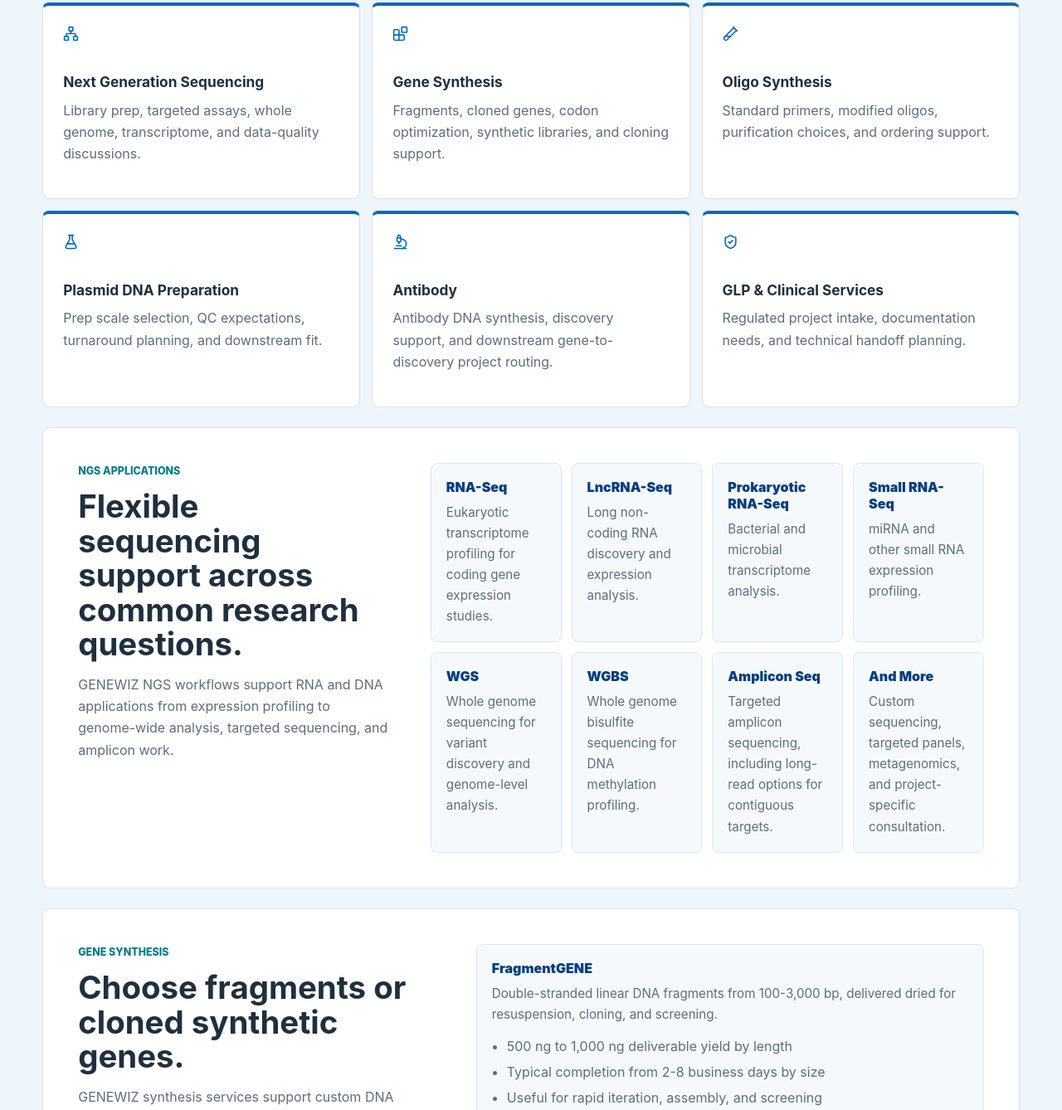
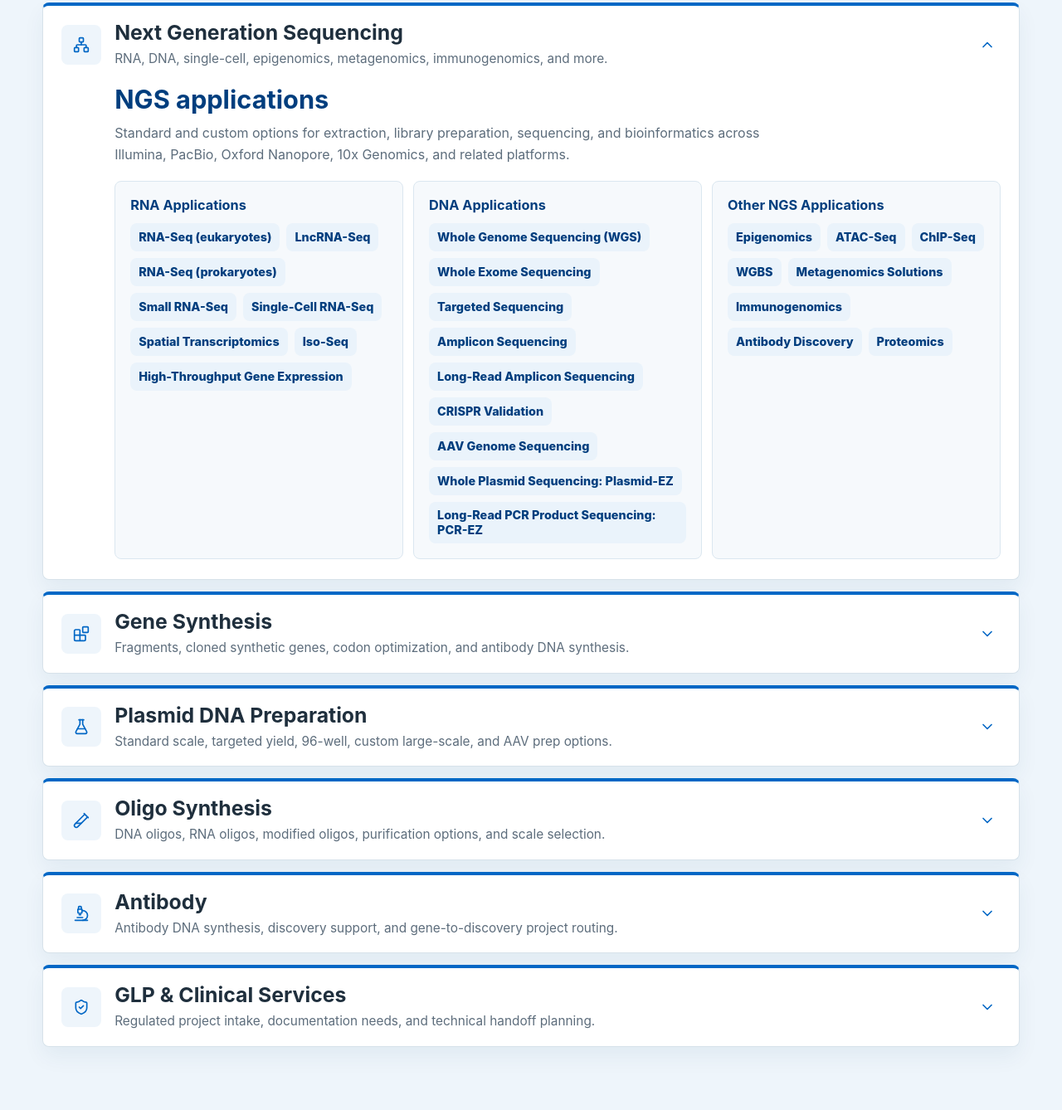
Before and after one commit to sengchongt/GenewizSG, a plain HTML site: page index.html in a window 1280 px wide. Shown: the part 1423-2761 px from the top of the page at 83% size. Drawn offline with nearby package versions, Linux system fonts and the light colour scheme.

Commit message:
Rework service lines accordion

```diff
--- a/index.html
+++ b/index.html
@@ -33,9 +33,7 @@
           </span>
         </a>
         <nav aria-label="Primary navigation">
-          <a href="#solutions">Services</a>
-          <a href="#ngs-applications">NGS Applications</a>
-          <a href="#synthesis">Synthesis</a>
+          <a href="#solutions">Service lines</a>
           <a href="#contact">Contact</a>
         </nav>
         <a class="quote-button" href="#contact">
@@ -83,73 +81,85 @@
 
       <section id="solutions" class="solutions" aria-labelledby="solutions-title">
         <div class="section-heading">
-          <p class="section-kicker">Service Lanes</p>
+          <p class="section-kicker">Service Lines</p>
           <h2 id="solutions-title">GENEWIZ services I can help route.</h2>
         </div>
-        <div class="solution-grid">
+
+        <div class="service-lines">
+          <details class="service-line" open>
+            <summary>
+              <span class="summary-icon"><i data-lucide="network"></i></span>
+              <span>
+                <strong>Next Generation Sequencing</strong>
+                <small>RNA, DNA, single-cell, epigenomics, metagenomics, immunogenomics, and more.</small>
+              </span>
+              <i class="chevron" data-lucide="chevron-down"></i>
+            </summary>
+            <div class="service-body">
+              <div class="service-intro">
+                <h3>NGS applications</h3>
+                <p>
+                  Standard and custom options for extraction, library preparation,
+                  sequencing, and bioinformatics across Illumina, PacBio, Oxford Nanopore,
+                  10x Genomics, and related platforms.
+                </p>
+              </div>
+              <div class="category-grid">
                 <article>
-            <i data-lucide="network"></i>
-            <h3>Next Generation Sequencing</h3>
-            <p>Library prep, targeted assays, whole genome, transcriptome, and data-quality discussions.</p>
+                  <h4>RNA Applications</h4>
+                  <div class="chip-list">
+                    <span>RNA-Seq (eukaryotes)</span>
+                    <span>LncRNA-Seq</span>
+                    <span>RNA-Seq (prokaryotes)</span>
+                    <span>Small RNA-Seq</span>
+                    <span>Single-Cell RNA-Seq</span>
+                    <span>Spatial Transcriptomics</span>
+                    <span>Iso-Seq</span>
+                    <span>High-Throughput Gene Expression</span>
+                  </div>
                 </article>
                 <article>
-            <i data-lucide="blocks"></i>
-            <h3>Gene Synthesis</h3>
-            <p>Fragments, cloned genes, codon optimization, synthetic libraries, and cloning support.</p>
+                  <h4>DNA Applications</h4>
+                  <div class="chip-list">
+                    <span>Whole Genome Sequencing (WGS)</span>
+                    <span>Whole Exome Sequencing</span>
+                    <span>Targeted Sequencing</span>
+                    <span>Amplicon Sequencing</span>
+                    <span>Long-Read Amplicon Sequencing</span>
+                    <span>CRISPR Validation</span>
+                    <span>AAV Genome Sequencing</span>
+                    <span>Whole Plasmid Sequencing: Plasmid-EZ</span>
+                    <span>Long-Read PCR Product Sequencing: PCR-EZ</span>
+                  </div>
                 </article>
                 <article>
-            <i data-lucide="test-tube-2"></i>
-            <h3>Oligo Synthesis</h3>
-            <p>Standard primers, modified oligos, purification choices, and ordering support.</p>
-          </article>
-          <article>
-            <i data-lucide="flask-conical"></i>
-            <h3>Plasmid DNA Preparation</h3>
-            <p>Prep scale selection, QC expectations, turnaround planning, and downstream fit.</p>
-          </article>
-          <article>
-            <i data-lucide="microscope"></i>
-            <h3>Antibody</h3>
-            <p>Antibody DNA synthesis, discovery support, and downstream gene-to-discovery project routing.</p>
-          </article>
-          <article>
-            <i data-lucide="shield-check"></i>
-            <h3>GLP & Clinical Services</h3>
-            <p>Regulated project intake, documentation needs, and technical handoff planning.</p>
+                  <h4>Other NGS Applications</h4>
+                  <div class="chip-list">
+                    <span>Epigenomics</span>
+                    <span>ATAC-Seq</span>
+                    <span>ChIP-Seq</span>
+                    <span>WGBS</span>
+                    <span>Metagenomics Solutions</span>
+                    <span>Immunogenomics</span>
+                    <span>Antibody Discovery</span>
+                    <span>Proteomics</span>
+                  </div>
                 </article>
               </div>
+            </div>
+          </details>
 
-        <div id="ngs-applications" class="service-detail">
-          <div class="detail-copy">
-            <p class="section-kicker">NGS Applications</p>
-            <h3>Flexible sequencing support across common research questions.</h3>
-            <p>
-              GENEWIZ NGS workflows support RNA and DNA applications from expression
-              profiling to genome-wide analysis, targeted sequencing, and amplicon work.
-            </p>
-          </div>
-          <div class="application-grid">
-            <article><span>RNA-Seq</span><p>Eukaryotic transcriptome profiling for coding gene expression studies.</p></article>
-            <article><span>LncRNA-Seq</span><p>Long non-coding RNA discovery and expression analysis.</p></article>
-            <article><span>Prokaryotic RNA-Seq</span><p>Bacterial and microbial transcriptome analysis.</p></article>
-            <article><span>Small RNA-Seq</span><p>miRNA and other small RNA expression profiling.</p></article>
-            <article><span>WGS</span><p>Whole genome sequencing for variant discovery and genome-level analysis.</p></article>
-            <article><span>WGBS</span><p>Whole genome bisulfite sequencing for DNA methylation profiling.</p></article>
-            <article><span>Amplicon Seq</span><p>Targeted amplicon sequencing, including long-read options for contiguous targets.</p></article>
-            <article><span>And More</span><p>Custom sequencing, targeted panels, metagenomics, and project-specific consultation.</p></article>
-          </div>
-        </div>
-
-        <div id="synthesis" class="service-detail two-column-detail">
-          <div class="detail-copy">
-            <p class="section-kicker">Gene Synthesis</p>
-            <h3>Choose fragments or cloned synthetic genes.</h3>
-            <p>
-              GENEWIZ synthesis services support custom DNA needs from linear fragments
-              through cloned genes, with project updates and design support available.
-            </p>
-          </div>
-          <div class="product-stack">
+          <details class="service-line">
+            <summary>
+              <span class="summary-icon"><i data-lucide="blocks"></i></span>
+              <span>
+                <strong>Gene Synthesis</strong>
+                <small>Fragments, cloned synthetic genes, codon optimization, and antibody DNA synthesis.</small>
+              </span>
+              <i class="chevron" data-lucide="chevron-down"></i>
+            </summary>
+            <div class="service-body">
+              <div class="category-grid two-up">
                 <article>
                   <h4>FragmentGENE</h4>
                   <p>Double-stranded linear DNA fragments from 100-3,000 bp, delivered dried for resuspension, cloning, and screening.</p>
@@ -168,38 +178,70 @@
                     <li>Includes sequence verification and project documentation</li>
                   </ul>
                 </article>
+                <article>
+                  <h4>Additional synthesis options</h4>
+                  <div class="chip-list">
+                    <span>TurboGENE</span>
+                    <span>Antibody DNA Synthesis</span>
+                    <span>Synthetic DNA Libraries</span>
+                    <span>CRISPR gRNA Construct Synthesis</span>
+                    <span>AAV Plasmid Synthesis</span>
+                  </div>
+                </article>
               </div>
             </div>
+          </details>
 
-        <div class="service-detail two-column-detail">
-          <div class="detail-copy">
-            <p class="section-kicker">Plasmid DNA Preparation</p>
-            <h3>Scale from routine prep to targeted yield.</h3>
-            <p>
-              GENEWIZ plasmid prep includes standard-scale services, targeted-yield
-              transfection-grade DNA, 96-well mini-preps, custom large-scale preps, and AAV plasmid prep options.
-            </p>
-          </div>
-          <div class="scale-list">
+          <details class="service-line">
+            <summary>
+              <span class="summary-icon"><i data-lucide="flask-conical"></i></span>
+              <span>
+                <strong>Plasmid DNA Preparation</strong>
+                <small>Standard scale, targeted yield, 96-well, custom large-scale, and AAV prep options.</small>
+              </span>
+              <i class="chevron" data-lucide="chevron-down"></i>
+            </summary>
+            <div class="service-body">
+              <div class="category-grid two-up">
+                <article>
+                  <h4>Standard Scale Prep</h4>
+                  <div class="chip-list">
                     <span>Mini</span>
                     <span>Midi</span>
                     <span>Maxi</span>
                     <span>Mega</span>
                     <span>Giga</span>
-            <span>Targeted Yield: 250 ug to 5 g</span>
+                  </div>
+                </article>
+                <article>
+                  <h4>Targeted Yield Prep</h4>
+                  <p>Premium amount-based service for high-copy, stable plasmids, with transfection-grade options and quantities from 250 ug to 5 g.</p>
+                </article>
+                <article>
+                  <h4>Additional prep formats</h4>
+                  <div class="chip-list">
+                    <span>96-well mini-preps</span>
+                    <span>Custom large-scale preps</span>
+                    <span>AAV plasmid preps</span>
+                    <span>Analysis options</span>
+                    <span>Aliquots or custom tubes</span>
+                  </div>
+                </article>
               </div>
             </div>
+          </details>
 
-        <div class="service-detail two-column-detail">
-          <div class="detail-copy">
-            <p class="section-kicker">Oligo Synthesis</p>
-            <h3>Custom DNA, RNA, and modified oligos.</h3>
-            <p>
-              GENEWIZ oligo synthesis supports custom DNA oligos, RNA oligos,
-              modified oligos, purification options, and scale selection based on quantity needs.
-            </p>
-          </div>
-          <div class="product-stack compact">
+          <details class="service-line">
+            <summary>
+              <span class="summary-icon"><i data-lucide="test-tube-2"></i></span>
+              <span>
+                <strong>Oligo Synthesis</strong>
+                <small>DNA oligos, RNA oligos, modified oligos, purification options, and scale selection.</small>
+              </span>
+              <i class="chevron" data-lucide="chevron-down"></i>
+            </summary>
+            <div class="service-body">
+              <div class="category-grid three-up">
                 <article>
                   <h4>Overnight DNA Oligos</h4>
                   <p>Standard, desalted DNA oligos up to 60 nucleotides at 25 or 50 nmol scale.</p>
@@ -213,6 +255,54 @@
                   <p>Long, modified, and purified oligos with expanded scale options and many chemical modifications.</p>
                 </article>
               </div>
+            </div>
+          </details>
+
+          <details class="service-line">
+            <summary>
+              <span class="summary-icon"><i data-lucide="microscope"></i></span>
+              <span>
+                <strong>Antibody</strong>
+                <small>Antibody DNA synthesis, discovery support, and gene-to-discovery project routing.</small>
+              </span>
+              <i class="chevron" data-lucide="chevron-down"></i>
+            </summary>
+            <div class="service-body">
+              <div class="category-grid two-up">
+                <article>
+                  <h4>Antibody DNA Synthesis</h4>
+                  <p>Synthesis and cloning of heavy and light chain sequences for antibody research workflows.</p>
+                </article>
+                <article>
+                  <h4>Antibody Discovery</h4>
+                  <p>Project routing for discovery and immunology workflows connected to synthesis and sequencing needs.</p>
+                </article>
+              </div>
+            </div>
+          </details>
+
+          <details class="service-line">
+            <summary>
+              <span class="summary-icon"><i data-lucide="shield-check"></i></span>
+              <span>
+                <strong>GLP & Clinical Services</strong>
+                <small>Regulated project intake, documentation needs, and technical handoff planning.</small>
+              </span>
+              <i class="chevron" data-lucide="chevron-down"></i>
+            </summary>
+            <div class="service-body">
+              <div class="category-grid two-up">
+                <article>
+                  <h4>GLP-Compliant Services</h4>
+                  <p>Regulated service routing for programs needing documented workflows and quality-system alignment.</p>
+                </article>
+                <article>
+                  <h4>Clinical Services</h4>
+                  <p>Support for identifying the right clinical or preclinical service contact and intake path.</p>
+                </article>
+              </div>
+            </div>
+          </details>
         </div>
       </section>
 
--- a/styles.css
+++ b/styles.css
@@ -122,7 +122,6 @@ nav a {
 .quote-button svg,
 .primary-action svg,
 .secondary-action svg,
-.solution-grid svg,
 .contact-methods svg,
 .contact-form button svg {
   width: 19px;
@@ -277,86 +276,124 @@ section:not(.hero) {
   background: #eef5fb;
 }
 
-.solution-grid {
+.service-lines {
   display: grid;
-  grid-template-columns: repeat(3, minmax(0, 1fr));
   gap: 14px;
 }
 
-.solution-grid article {
-  min-height: 205px;
-  padding: 24px;
-  background: var(--panel);
+.service-line {
+  overflow: clip;
+  background: #fff;
   border: 1px solid var(--line);
+  border-top: 4px solid var(--blue);
   border-radius: 8px;
-  border-top: 4px solid var(--blue);
+  box-shadow: 0 12px 26px rgba(15, 64, 105, 0.06);
 }
 
-.solution-grid svg {
-  margin-bottom: 34px;
+.service-line summary {
+  display: grid;
+  grid-template-columns: 48px minmax(0, 1fr) 26px;
+  gap: 16px;
+  align-items: center;
+  min-height: 92px;
+  padding: 18px 22px;
+  cursor: pointer;
+  list-style: none;
+}
+
+.service-line summary::-webkit-details-marker {
+  display: none;
+}
+
+.summary-icon {
+  display: grid;
+  width: 48px;
+  height: 48px;
+  place-items: center;
+  border-radius: 8px;
+  background: #eef5fb;
   color: var(--blue);
 }
 
-.service-detail {
-  display: grid;
-  grid-template-columns: minmax(260px, 0.56fr) minmax(0, 1fr);
-  gap: clamp(22px, 4vw, 52px);
-  margin-top: 24px;
-  padding: clamp(24px, 4vw, 42px);
-  background: #fff;
-  border: 1px solid var(--line);
-  border-radius: 8px;
+.summary-icon svg,
+.chevron {
+  width: 20px;
+  height: 20px;
 }
 
-.service-detail:first-of-type {
-  margin-top: 42px;
+.service-line strong {
+  display: block;
+  color: var(--ink);
+  font-size: clamp(1.18rem, 2vw, 1.55rem);
+  line-height: 1.18;
 }
 
-.detail-copy h3 {
-  margin-bottom: 14px;
-  font-size: clamp(1.65rem, 3vw, 2.5rem);
-  line-height: 1.08;
+.service-line small {
+  display: block;
+  margin-top: 6px;
+  color: var(--muted);
+  font-size: 0.96rem;
+  line-height: 1.45;
 }
 
-.application-grid {
+.chevron {
+  color: var(--blue);
+  transition: transform 0.2s ease;
+}
+
+.service-line[open] .chevron {
+  transform: rotate(180deg);
+}
+
+.service-body {
+  padding: 0 22px 24px 86px;
+}
+
+.service-intro {
+  max-width: 820px;
+  margin-bottom: 18px;
+}
+
+.service-intro h3 {
+  margin-bottom: 8px;
+  color: var(--deep-blue);
+  font-size: clamp(1.35rem, 2.4vw, 2rem);
+}
+
+.category-grid {
   display: grid;
-  grid-template-columns: repeat(4, minmax(0, 1fr));
+  grid-template-columns: repeat(3, minmax(0, 1fr));
   gap: 12px;
 }
 
-.application-grid article,
-.product-stack article {
+.category-grid.two-up {
+  grid-template-columns: repeat(2, minmax(0, 1fr));
+}
+
+.category-grid.three-up {
+  grid-template-columns: repeat(3, minmax(0, 1fr));
+}
+
+.category-grid article {
   padding: 18px;
   background: #f6f9fc;
   border: 1px solid #dbe7f0;
   border-radius: 8px;
 }
 
-.application-grid span,
-.product-stack h4 {
-  display: block;
-  margin: 0 0 8px;
+.category-grid h4 {
+  margin: 0 0 12px;
   color: var(--deep-blue);
-  font-size: 1rem;
-  font-weight: 900;
+  font-size: 1.02rem;
+  line-height: 1.25;
 }
 
-.application-grid p,
-.product-stack p {
-  margin: 0;
+.category-grid p {
+  margin-bottom: 0;
   font-size: 0.95rem;
 }
 
-.two-column-detail {
-  grid-template-columns: minmax(260px, 0.7fr) minmax(320px, 1fr);
-}
-
-.product-stack {
-  display: grid;
-  gap: 12px;
-}
-
-.product-stack ul {
+.category-grid ul {
   display: grid;
   gap: 7px;
   margin: 14px 0 0;
@@ -365,26 +402,23 @@ section:not(.hero) {
   line-height: 1.5;
 }
 
-.product-stack.compact {
-  grid-template-columns: repeat(3, minmax(0, 1fr));
+.chip-list {
+  display: flex;
+  flex-wrap: wrap;
+  gap: 8px;
 }
 
-.scale-list {
-  display: flex;
-  flex-wrap: wrap;
-  gap: 10px;
-  align-content: start;
-}
-
-.scale-list span {
+.chip-list span {
   display: inline-flex;
   align-items: center;
-  min-height: 44px;
-  padding: 0 15px;
+  min-height: 34px;
+  padding: 7px 10px;
   border-radius: 8px;
-  background: #eef5fb;
+  background: #eaf3fb;
   color: var(--deep-blue);
-  font-weight: 900;
+  font-size: 0.9rem;
+  font-weight: 800;
+  line-height: 1.25;
 }
 
 .contact {
@@ -506,16 +540,15 @@ footer a {
   }
 
   .intro,
-  .solution-grid,
   .contact,
-  .service-detail,
-  .two-column-detail {
+  .category-grid,
+  .category-grid.two-up,
+  .category-grid.three-up {
     grid-template-columns: 1fr;
   }
 
-  .application-grid,
-  .product-stack.compact {
-    grid-template-columns: repeat(2, minmax(0, 1fr));
+  .service-body {
+    padding-left: 22px;
   }
 
 }
@@ -556,8 +589,24 @@ footer a {
     width: 100%;
   }
 
-  .application-grid,
-  .product-stack.compact {
+  .service-line summary {
+    grid-template-columns: 42px minmax(0, 1fr) 22px;
+    gap: 12px;
+    padding: 16px;
+  }
+
+  .summary-icon {
+    width: 42px;
+    height: 42px;
+  }
+
+  .service-body {
+    padding: 0 16px 18px;
+  }
+
+  .category-grid,
+  .category-grid.two-up,
+  .category-grid.three-up {
     grid-template-columns: 1fr;
   }
 
```
Also changed, not shown: 1 other file. Lines whose indentation alone changed are shown as unchanged.
